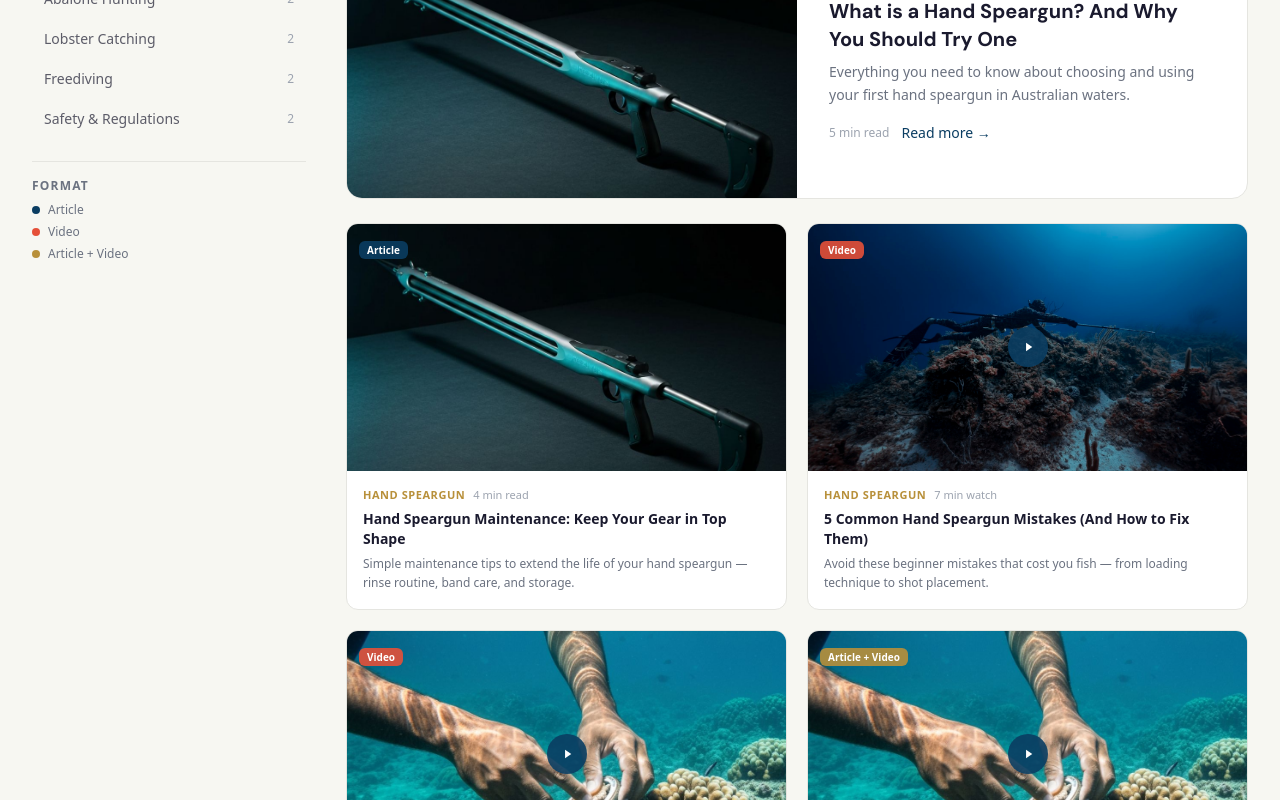
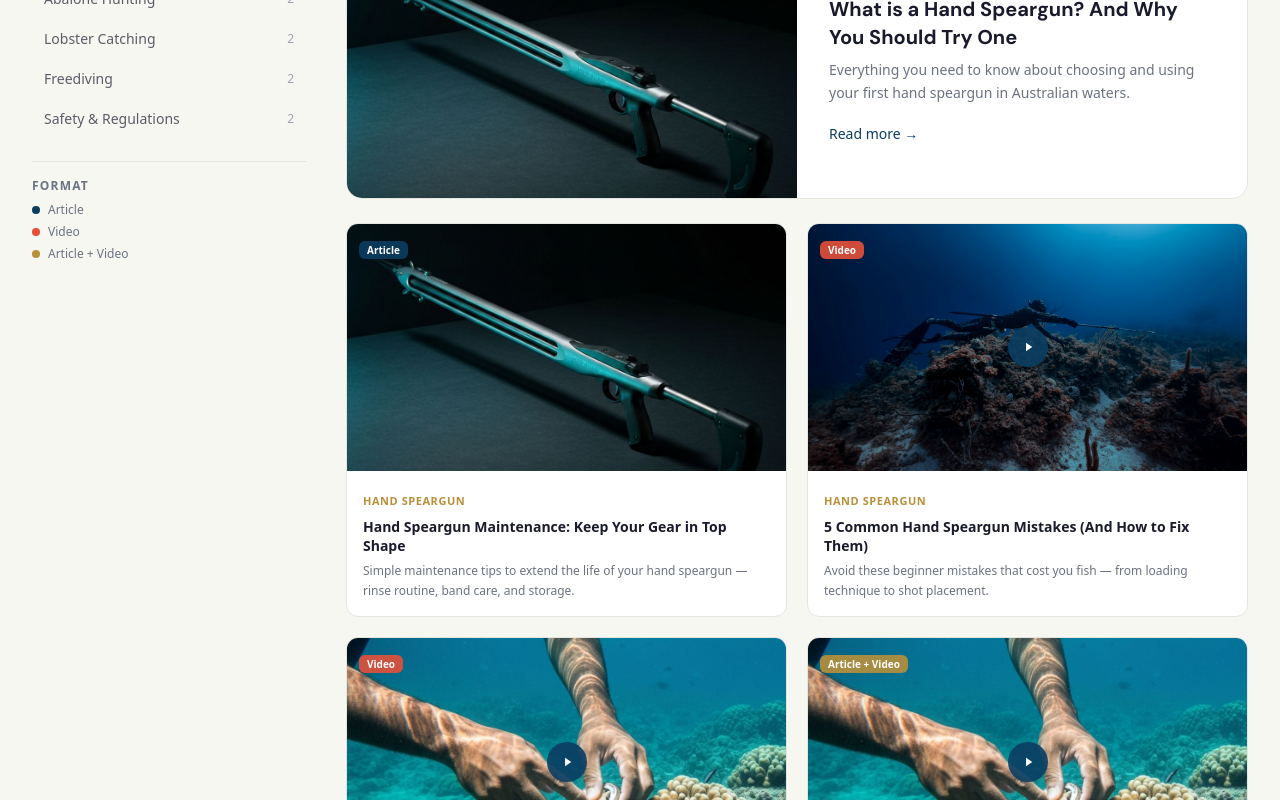
Before and after one commit to dmwcs/camper-dive, a Next.js app: page /tutorials in a window 1280 px wide. Shown: the part 540-1340 px from the top of the page. Built offline with nearby package versions, Linux system fonts and the light colour scheme.

Commit message:
remove tage

```diff
--- a/app/tutorials/TutorialsContent.tsx
+++ b/app/tutorials/TutorialsContent.tsx
@@ -156,10 +156,7 @@ export function TutorialsContent() {
                     <p className="mt-2 text-sm leading-relaxed text-slate">
                       {filtered[0].description}
                     </p>
-                    <div className="mt-4 flex items-center gap-3">
-                      <span className="text-xs text-slate-light">
-                        {filtered[0].readTime}
-                      </span>
+                    <div className="mt-4">
                       <span className="text-sm font-medium text-ocean">
                         Read more &rarr;
                       </span>
@@ -206,12 +203,9 @@ export function TutorialsContent() {
                       </div>
                     </div>
                     <div className="p-4">
-                      <div className="flex items-center gap-2">
+                      <div>
                         <span className="text-[11px] font-semibold uppercase tracking-wider text-sand-dark">
                           {tutorial.category}
-                        </span>
-                        <span className="text-[11px] text-slate-light">
-                          {tutorial.readTime}
                         </span>
                       </div>
                       <h3 className="mt-1.5 text-sm font-bold leading-snug text-charcoal group-hover:text-ocean">
--- a/app/tutorials/[slug]/page.tsx
+++ b/app/tutorials/[slug]/page.tsx
@@ -63,10 +63,6 @@ export default async function TutorialDetailPage({
             </span>
             <span className="text-[13px] text-slate-light">
               {tutorial.lastEdited}
-            </span>
-            <span className="text-border">·</span>
-            <span className="text-[13px] text-slate-light">
-              {tutorial.readTime}
             </span>
           </div>
 
--- a/components/home/TutorialPreview.tsx
+++ b/components/home/TutorialPreview.tsx
@@ -91,9 +91,6 @@ export function TutorialPreview() {
                 <h3 className="mt-1 text-sm font-bold leading-snug text-charcoal group-hover:text-ocean transition-colors">
                   {tutorial.title}
                 </h3>
-                <p className="mt-2 text-xs text-slate-light">
-                  {tutorial.readTime}
-                </p>
               </div>
             </Link>
           ))}
```
